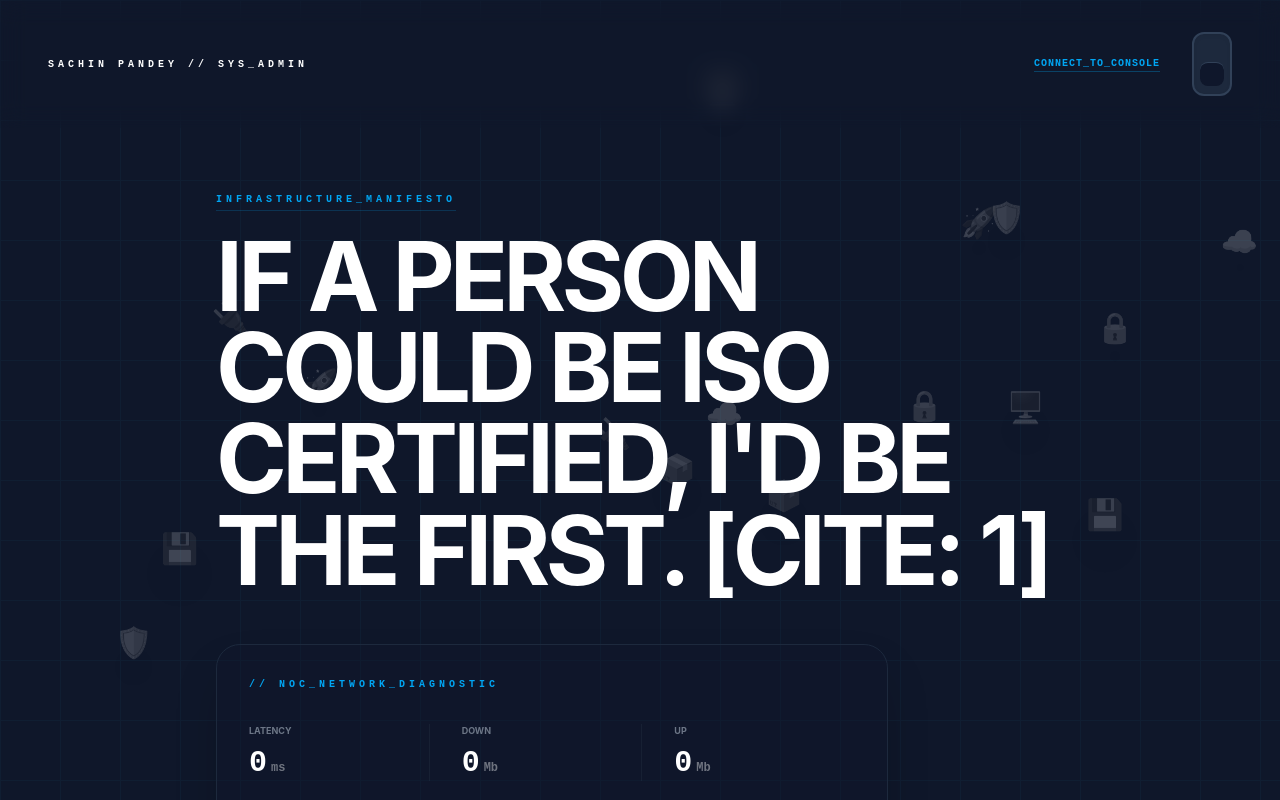
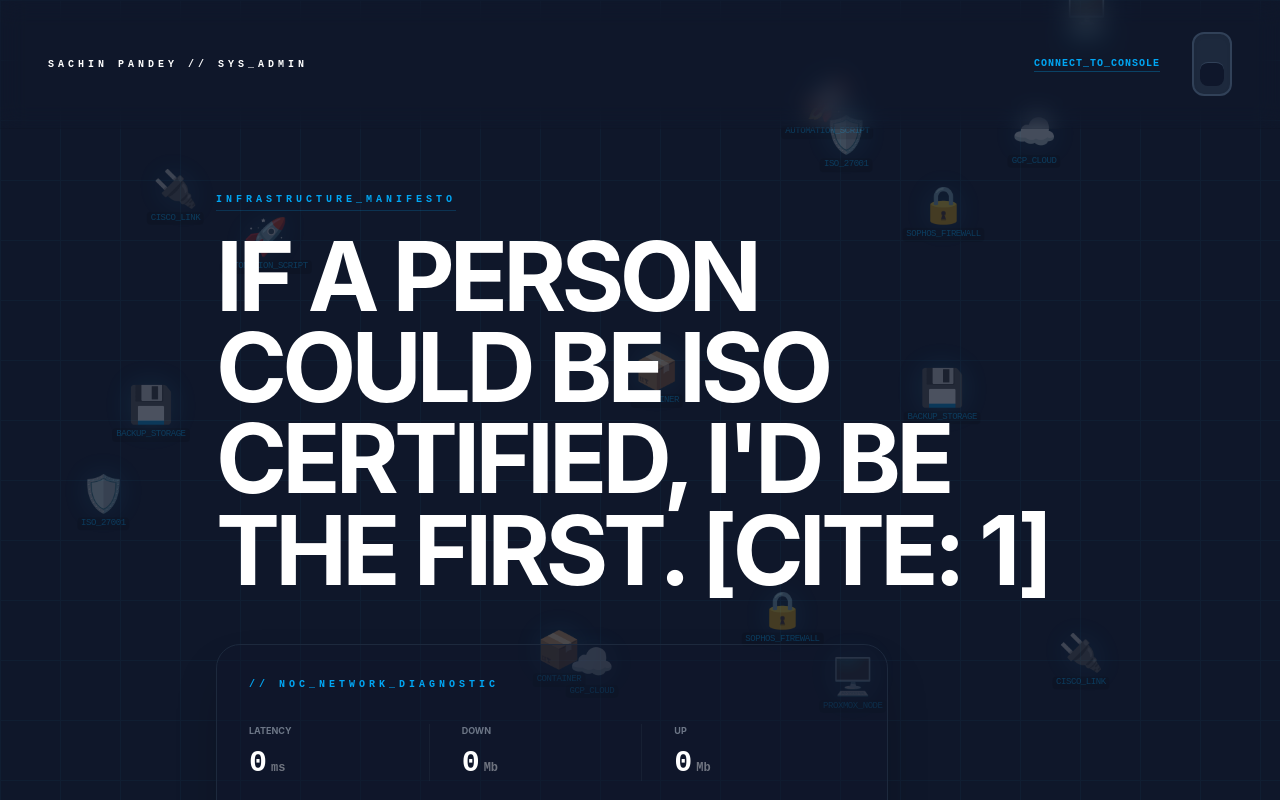
Before and after one commit to sachin1090/sachin-portfolio, a React (Vite) app: page / in a window 1280 px wide. Shown: the top 800 px of the page. Built offline with nearby package versions, Linux system fonts and the light colour scheme.

Commit message:
Final Build: Integrated Interactive Background and NOC Tools

```diff
--- a/src/App.jsx
+++ b/src/App.jsx
@@ -74,7 +74,7 @@ const ConsoleModal = ({ isOpen, onClose }) => {
           ))}
           <div className="flex gap-2 text-white">
             <span>$</span>
-            <input className="bg-transparent outline-none flex-1" value={input} onChange={e => setInput(e.target.value)} onKeyDown={handleCmd} autoFocus spellCheck="false" />
+            <input className="bg-transparent outline-none flex-1 text-white" value={input} onChange={e => setInput(e.target.value)} onKeyDown={handleCmd} autoFocus spellCheck="false" />
           </div>
           <div ref={scrollRef} />
         </div>
@@ -96,31 +96,37 @@ export default function App() {
   const [isConsoleOpen, setConsoleOpen] = useState(false);
 
   return (
-    <div className={`min-h-screen transition-colors duration-700 ${isDark ? 'bg-[#0f172a] text-slate-300' : 'bg-[#f8fafc] text-slate-600'}`}>
+    <div className={`relative min-h-screen transition-colors duration-700 ${isDark ? 'bg-[#0f172a] text-slate-300' : 'bg-[#f8fafc] text-slate-600'}`}>
 
-      {/* 1. THE FLOATING IT EQUIPMENT ADDED HERE */}
+      {/* BACKGROUND LAYER 0: Interactive IT Equipment */}
       <FloatingBackground />
 
-      {/* Background Grid Layer */}
-      <div className="fixed inset-0 opacity-[0.04] pointer-events-none" style={{ backgroundImage: 'linear-gradient(#38bdf8 1px, transparent 1px), linear-gradient(90deg, #38bdf8 1px, transparent 1px)', backgroundSize: '60px 60px' }} />
+      {/* BACKGROUND LAYER 1: Blueprint Grid Overlay */}
+      <div className="fixed inset-0 opacity-[0.04] pointer-events-none z-[1]" style={{ backgroundImage: 'linear-gradient(#38bdf8 1px, transparent 1px), linear-gradient(90deg, #38bdf8 1px, transparent 1px)', backgroundSize: '60px 60px' }} />
 
-      <nav className="fixed top-0 w-full z-50 px-6 md:px-12 py-8 flex justify-between items-center backdrop-blur-md">
-        <h2 className={`font-mono text-[10px] tracking-[0.4em] font-bold uppercase ${isDark ? 'text-white' : 'text-slate-900'}`}>{SYSDATA.name} // SYS_ADMIN</h2>
+      {/* FOREGROUND LAYER 10: Navigation */}
+      <nav className="fixed top-0 w-full z-50 px-6 md:px-12 py-8 flex justify-between items-center backdrop-blur-md border-b border-black/5">
+        <h2 className={`font-mono text-[10px] tracking-[0.4em] font-bold uppercase ${isDark ? 'text-white' : 'text-slate-900'}`}>
+          {SYSDATA.name} // SYS_ADMIN
+        </h2>
         <div className="flex items-center gap-8">
           <button onClick={() => setConsoleOpen(true)} className="font-mono text-[10px] text-sky-500 hover:text-sky-400 border-b border-sky-500/30 tracking-widest uppercase font-bold">Connect_To_Console</button>
           <PhysicalSwitch isDark={isDark} onToggle={() => setIsDark(!isDark)} />
         </div>
       </nav>
 
+      {/* FOREGROUND LAYER 10: Main Content */}
       <main className="max-w-4xl mx-auto px-6 pt-48 pb-32 relative z-10 text-left">
         <section className="mb-48">
-          <motion.p initial={{ opacity: 0 }} animate={{ opacity: 1 }} className="text-sky-500 font-mono text-[10px] uppercase tracking-[0.4em] mb-6 font-bold underline underline-offset-8 decoration-sky-500/20">Infrastructure_Manifesto</motion.p>
+          <motion.p initial={{ opacity: 0 }} animate={{ opacity: 1 }} className="text-sky-500 font-mono text-[10px] uppercase tracking-[0.4em] mb-6 font-bold underline underline-offset-8 decoration-sky-500/20">
+            Infrastructure_Manifesto
+          </motion.p>
           <h1 className={`text-5xl md:text-8xl font-bold uppercase tracking-tighter leading-[0.95] mb-12 ${isDark ? 'text-white' : 'text-slate-900'}`}>
             {SYSDATA.quote} [cite: 1]
           </h1>
 
-          {/* Network Diagnostic Module */}
-          <div className="max-w-2xl mt-12 mb-20">
+          {/* Draggable Network Diagnostic Module */}
+          <div className="max-w-2xl mt-12 mb-20 relative z-20">
             <NetworkModule isDark={isDark} />
           </div>
 
@@ -129,13 +135,24 @@ export default function App() {
           </p>
         </section>
 
+        {/* Professional Experience Section */}
         <section className="space-y-40">
           <h2 className="font-mono text-[10px] tracking-[0.6em] uppercase text-sky-500 font-bold mb-12">// Tenure_Logs</h2>
           {SYSDATA.experience.map((job, i) => (
-            <motion.div key={i} initial={{ opacity: 0, x: -20 }} whileInView={{ opacity: 1, x: 0 }} viewport={{ once: true }} className="border-l-2 border-sky-500/20 pl-12 relative group hover:border-sky-500 transition-colors duration-500">
+            <motion.div
+              key={i}
+              initial={{ opacity: 0, x: -20 }}
+              whileInView={{ opacity: 1, x: 0 }}
+              viewport={{ once: true }}
+              className="border-l-2 border-sky-500/20 pl-12 relative group hover:border-sky-500 transition-colors duration-500"
+            >
               <div className="absolute w-3 h-3 bg-sky-500 rounded-full -left-[7.5px] top-1 group-hover:shadow-[0_0_20px_#38bdf8] transition-all duration-300" />
-              <h3 className={`font-bold text-4xl uppercase tracking-tighter mb-2 ${isDark ? 'text-white' : 'text-slate-900'}`}>{job.company}</h3>
-              <p className="text-sky-500 font-mono text-[11px] mb-10 font-bold uppercase tracking-widest">{job.role} <span className="text-slate-500 mx-2">//</span> {job.period}</p>
+              <h3 className={`font-bold text-4xl uppercase tracking-tighter mb-2 ${isDark ? 'text-white' : 'text-slate-900'}`}>
+                {job.company}
+              </h3>
+              <p className="text-sky-500 font-mono text-[11px] mb-10 font-bold uppercase tracking-widest">
+                {job.role} <span className="text-slate-500 mx-2">//</span> {job.period}
+              </p>
               <ul className="text-[15px] space-y-6 opacity-80">
                 {job.logs.map((log, j) => (
                   <li key={j} className="flex gap-4 items-start leading-relaxed text-left">
@@ -149,14 +166,16 @@ export default function App() {
         </section>
       </main>
 
+      {/* OVERLAY LAYER 100: Console Modal */}
       <AnimatePresence>
         {isConsoleOpen && <ConsoleModal isOpen={isConsoleOpen} onClose={() => setConsoleOpen(false)} />}
       </AnimatePresence>
 
-      <footer className={`py-20 border-t ${isDark ? 'border-white/5 bg-black/20' : 'border-slate-200 bg-slate-50'}`}>
+      {/* Footer Section */}
+      <footer className={`py-20 border-t relative z-10 ${isDark ? 'border-white/5 bg-black/20' : 'border-slate-200 bg-slate-50'}`}>
         <div className="max-w-4xl mx-auto px-6 flex justify-between items-center opacity-40 font-mono text-[9px] uppercase tracking-[0.6em]">
-          <span>© 2026 Sachin Pandey</span>
-          <span>Security_Compliant</span>
+          <span>© 2026 Sachin Pandey [cite: 1]</span>
+          <span>Security_Compliant // ISO_27001 [cite: 25]</span>
         </div>
       </footer>
     </div>
--- a/src/FloatingBackground.jsx
+++ b/src/FloatingBackground.jsx
@@ -13,34 +13,33 @@ const IT_EQUIPMENT = [
 ];
 
 const FloatingItem = ({ item }) => {
-  // Random starting positions and floating speeds
-  const randomX = Math.random() * 100;
-  const randomY = Math.random() * 100;
-  const duration = 15 + Math.random() * 20;
+  const randomX = Math.random() * 85;
+  const randomY = Math.random() * 85;
+  const duration = 20 + Math.random() * 25;
 
   return (
     <motion.div
       drag
-      dragConstraints={{ left: 0, right: 0, top: 0, bottom: 0 }}
-      dragElastic={0.2}
-      whileDrag={{ scale: 1.5, zIndex: 50 }}
-      initial={{ x: `${randomX}vw`, y: `${randomY}vh` }}
+      dragMomentum={false}
+      whileDrag={{ scale: 1.4, zIndex: 40 }}
+      initial={{ left: `${randomX}%`, top: `${randomY}%` }}
       animate={{
-        x: [`${randomX}vw`, `${(randomX + 10) % 100}vw`, `${randomX}vw`],
-        y: [`${randomY}vh`, `${(randomY + 15) % 100}vh`, `${randomY}vh`],
+        x: [0, 40, -40, 0],
+        y: [0, -50, 50, 0],
       }}
       transition={{
         duration: duration,
         repeat: Infinity,
         ease: "linear",
       }}
-      className="absolute cursor-grab active:cursor-grabbing select-none p-4 group"
+      style={{ position: 'absolute', zIndex: 10 }}
+      className="cursor-grab active:cursor-grabbing select-none p-4 group"
     >
-      <div className="flex flex-col items-center gap-1 opacity-20 group-hover:opacity-100 transition-opacity">
-        <span className="text-3xl filter grayscale group-hover:grayscale-0 transition-all drop-shadow-2xl">
+      <div className="flex flex-col items-center gap-1 opacity-25 hover:opacity-100 transition-opacity duration-500">
+        <span className="text-4xl drop-shadow-[0_0_15px_rgba(56,189,248,0.4)]">
           {item.icon}
         </span>
-        <span className="font-mono text-[8px] uppercase tracking-tighter text-sky-500 hidden group-hover:block">
+        <span className="font-mono text-[9px] uppercase tracking-tighter text-sky-500 bg-black/40 px-1 rounded">
           {item.label}
         </span>
       </div>
@@ -50,11 +49,12 @@ const FloatingItem = ({ item }) => {
 
 const FloatingBackground = () => {
   return (
-    <div className="fixed inset-0 overflow-hidden pointer-events-auto z-0">
-      {/* We repeat the items to fill the background space */}
-      {[...IT_EQUIPMENT, ...IT_EQUIPMENT].map((item, index) => (
-        <FloatingItem key={index} item={item} />
-      ))}
+    <div className="fixed inset-0 overflow-hidden pointer-events-none z-0">
+      <div className="relative w-full h-full pointer-events-auto">
+        {[...IT_EQUIPMENT, ...IT_EQUIPMENT].map((item, index) => (
+          <FloatingItem key={index} item={item} />
+        ))}
+      </div>
     </div>
   );
 };
```
